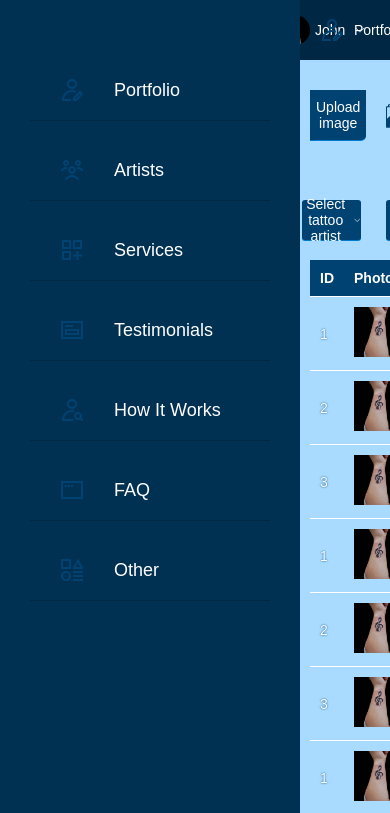
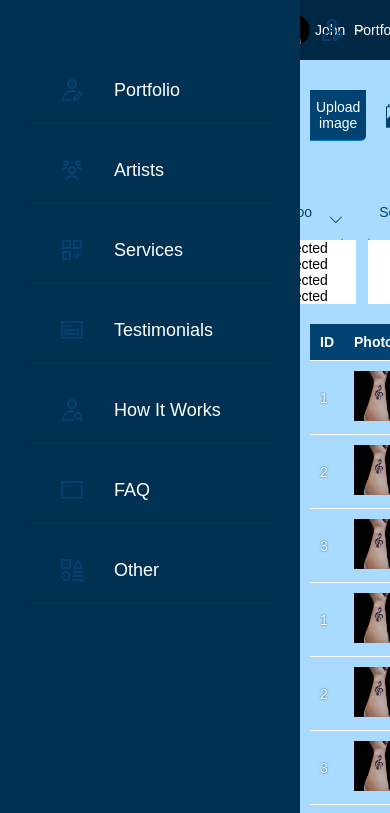
Before and after one commit to jesuitdelray/admin-panel-css, a React (Vite) app: page / in a window 390 px wide. Shown: the top 813 px of the page. Built offline with nearby package versions, Linux system fonts and the light colour scheme.

Commit message:
filter edit[0]

```diff
--- a/src/components/Filter/data/list.ts
+++ b/src/components/Filter/data/list.ts
@@ -6,3 +6,10 @@ export const list = [
   { text: 'Select tattoo style', icon: DownArrowIcon },
   { text: 'Select tattoo color', icon: DownArrowIcon },
 ];
+
+export const dropdownList = [
+  ['Not selected', 'Published and unpublished', 'Published', 'Unpublished'],
+  ['Not selected', 'Artist1', 'Artist2', 'Artist3'],
+  ['Not selected', 'Style1', 'Style2'],
+  ['Not selected', 'White', 'Black', 'Colored'],
+];
--- a/src/components/Filter/ui/Filter.module.scss
+++ b/src/components/Filter/ui/Filter.module.scss
@@ -13,26 +13,50 @@
   align-items: center;
   text-align: center;
   border: none;
-  background-color: var(--color-dark-accent);
-  color: var(--color-white);
+  color: var(--color-dark-accent);
   border-radius: 3px;
   box-shadow: 0 1px 0 0 var(--color-accent);
   cursor: pointer;
   margin-left: 20px;
 }
 
-.filterBtn:active {
-  background-color: var(--color-accent);
+.filterBtn:hover {
+  box-shadow: 0 1px 0 0 var(--color-white);
+  color: var(--color-dark-accent);
 }
 
 .downarrowIcon {
   width: 15px;
   margin-left: 5px;
-  fill: var(--color-white);
+  fill: var(--color-dark-accent);
+}
+
+.dropdown {
+  width: 95%;
+  margin-left: 20px;
+  background-color: white;
+  display: flex;
+  justify-content: center;
+  align-items: center;
+  flex-direction: column;
+}
+
+.filterBtn:hover .dropdown,
+.filterBtn:active .dropdown {
+  display: flex;
+}
+
+.filterBtn:hover .dropdown {
+  box-shadow: 0 1px 0 0 var(--color-white);
+  color: var(--color-dark-accent);
 }
 
 @media screen and (max-width: 1250px) {
   .filterBtns {
     margin-left: 0;
   }
+
+  .filterBtn {
+    width: 120px;
+  }
 }
--- a/src/components/Filter/ui/Filter.tsx
+++ b/src/components/Filter/ui/Filter.tsx
@@ -1,16 +1,25 @@
 import styles from './Filter.module.scss';
-import { list } from '../data/list';
+import { dropdownList, list } from '../data/list';
 
 export function Filter() {
   return (
     <div>
       <div className={styles.filterBtns}>
-        {list.map((item) => (
-          <div className={styles.filterBtn}>
-            {item.text}
-            {<item.icon className={styles.downarrowIcon} />}
-          </div>
-        ))}
+        {list.map((item) => {
+          return (
+            <div>
+              <div className={styles.filterBtn}>
+                {item.text}
+                {<item.icon className={styles.downarrowIcon} />}
+              </div>
+              <div className={styles.dropdown}>
+                {dropdownList.map((item, index) =>
+                  Array(item[0]).map((item) => <p>{item}</p>)
+                )}
+              </div>
+            </div>
+          );
+        })}
       </div>
     </div>
   );
--- a/src/components/UpperPart/UpperPart.module.scss
+++ b/src/components/UpperPart/UpperPart.module.scss
@@ -16,6 +16,9 @@
 
 .uploadBtn:hover {
   cursor: pointer;
+  background-color: var(--color-navbar);
+  box-shadow: 0 1px 0 0 var(--color-dark-accent);
+  color: var(--color-light-accent);
 }
 
 .uploadBtn:active {
@@ -34,6 +37,10 @@
   margin-left: 20px;
 }
 
+.icon:hover {
+  box-shadow: 0 1px 0 0 var(--color-dark-accent);
+}
+
 .icon:active {
   fill: var(--color-accent);
 }
```
